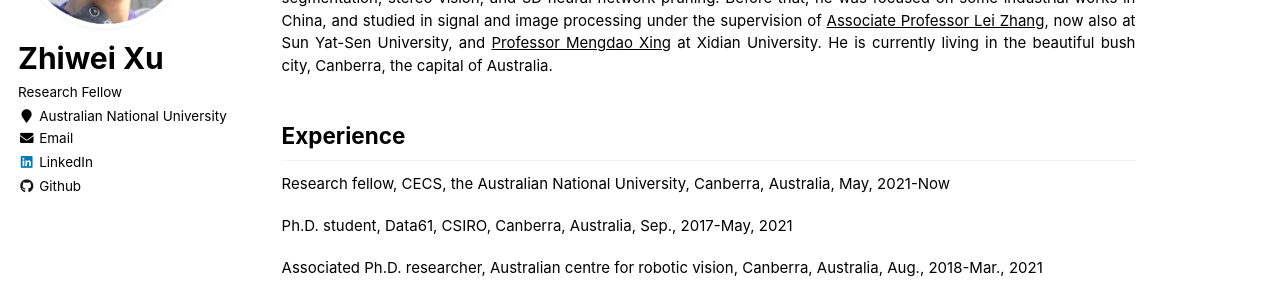
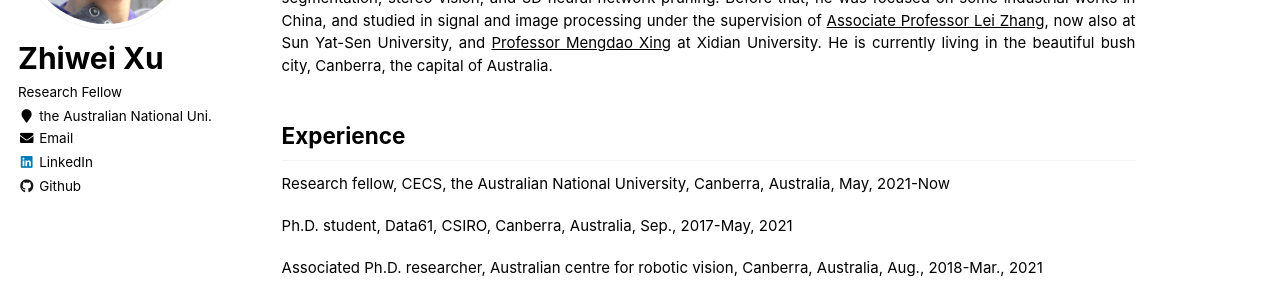
Before and after one commit to zwxu064/zwxu064.github.io, a Jekyll site: the page built from _pages/about.html, in a window 1280 px wide. Shown: the part 263-563 px from the top of the page. Built offline with Jekyll 4.4.1, drawn with Linux system fonts in a browser that asks for light colours.

Commit message:
Update _config.yml

```diff
--- a/_config.yml
+++ b/_config.yml
@@ -83,7 +83,7 @@
   name             : "Zhiwei Xu"
   avatar           : "../images/zhiwei_2012_2.jpg"
   bio              : "Research Fellow"
-  location         : "Australian National University"
+  location         : "the Australian National Uni."
   employer         :
   pubmed           :
   googlescholar    :
```
